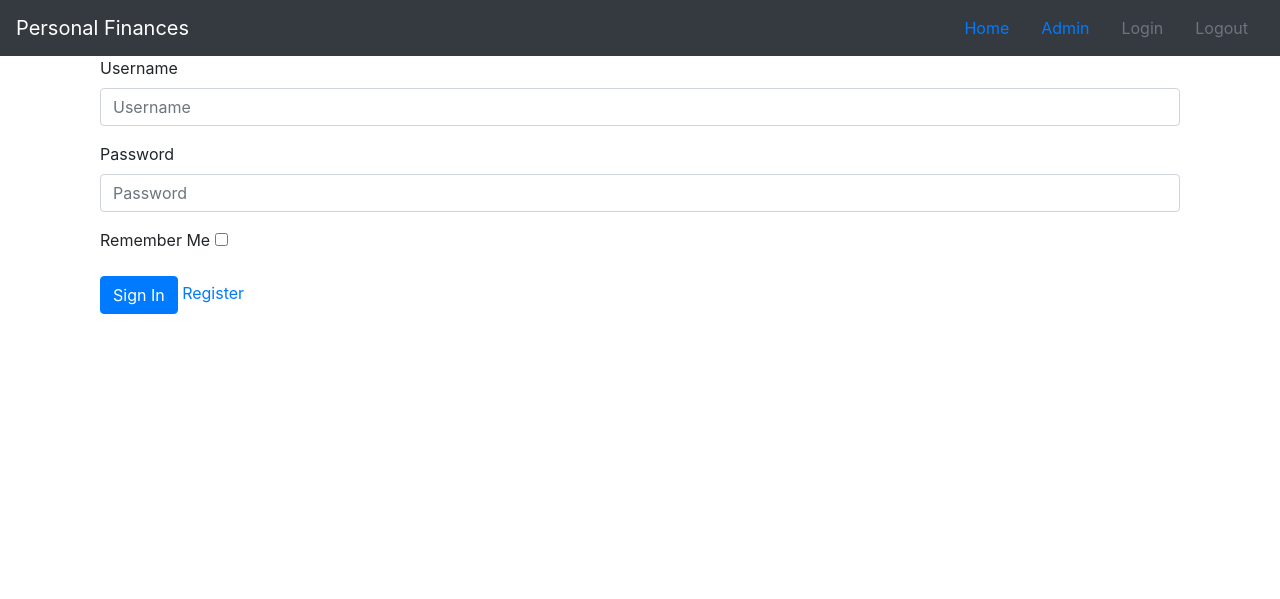
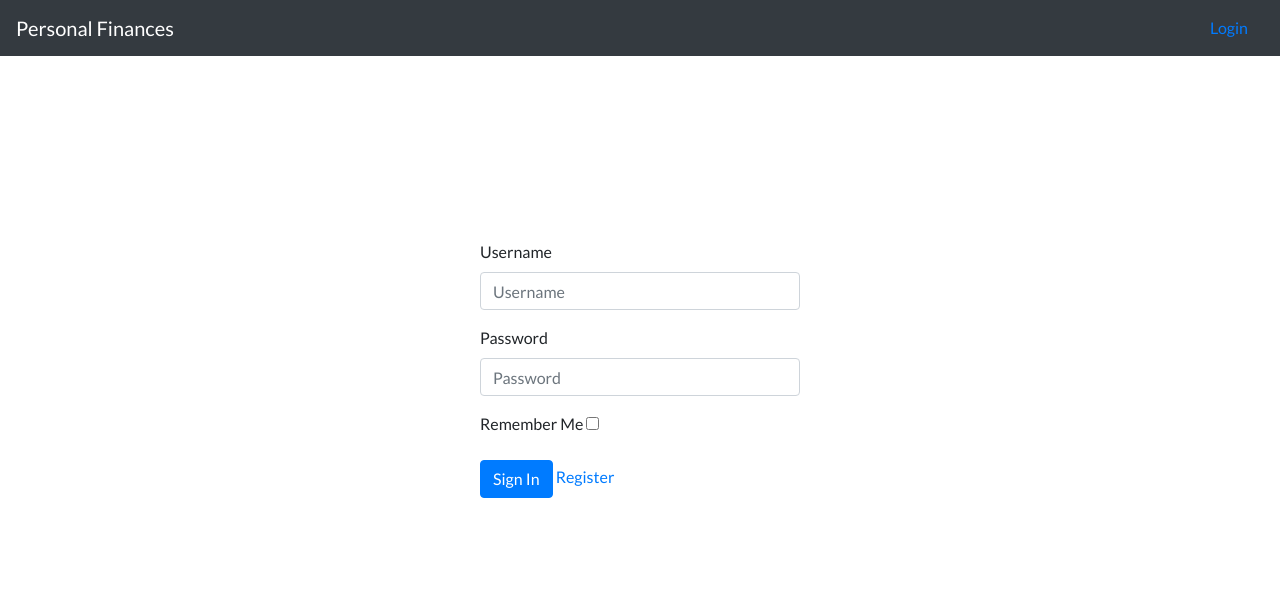
Before and after one commit to flamarion/pfv2, a Flask app: a page that uses pfv2/templates/login.html in a window 1280 px wide. Shown: the top 599 px of the page. Run offline with Flask 2, Linux system fonts and the light colour scheme; some libraries are stand-ins or nearby versions.

Commit message:
Login feature working

```diff
--- a/pfv2/auth.py
+++ b/pfv2/auth.py
@@ -10,32 +10,35 @@ auth = Blueprint('auth', __name__)
 
 @auth.route('/login', methods=['GET', 'POST'])
 def login():
+
     if current_user.is_authenticated:
-        print('Authenticado')
         return redirect(url_for('main.index'))
+
     form = LoginForm()
-    if form.validate_on_submit():
+
+    if request.method == 'POST':
+
         user = User.query.filter_by(username=form.username.data).first()
+
         if user is None or not user.check_password(form.password.data):
-            print('Não achou no banco')
-            flash('Invalid username or password')
+            flash('Invalid username or password','danger')
             return redirect(url_for('auth.login'))
+
         login_user(user, remember=form.remember_me.data)
-        print("Achou no banco, vamo ver os dados", form.username.data)
         next_page = request.args.get('next')
-        print('Next page', next)
+
         if not next_page or url_parse(next_page).netloc != '':
-            print('Sem next page, vai pro index')
-            next_page = url_for('main.index')
-        print('Tem next page, vai pra lá')
-        return redirect(url_for(next_page))
-    print('Por algum caralho voltou pra pagina de login')
+            next_page = url_for('main.frontpage')
+
+        return redirect(next_page)
+
     return render_template('login.html', form=form)
 
 @auth.route('/logout')
 def logout():
     logout_user()
     return redirect(url_for('main.index'))
+
 
 @auth.route('/register', methods=['GET', 'POST'])
 def register():
@@ -47,6 +50,6 @@ def register():
         user.set_password(form.password.data)
         db.session.add(user)
         db.session.commit()
-        flash('Congratulations, you are now a registered user!')
+        flash('Congratulations, you are now a registered user!', 'success')
         return redirect(url_for('auth.login'))
     return render_template('register.html', form=form)
--- a/pfv2/main.py
+++ b/pfv2/main.py
@@ -1,6 +1,5 @@
 from flask import Blueprint, render_template, request
 from flask_login import login_required
-#from pfv2 import login
 
 main = Blueprint('main', __name__)
 
--- a/pfv2/static/css/style.css
+++ b/pfv2/static/css/style.css
@@ -1,3 +1,17 @@
 body {
     font-family: 'Lato', sans-serif;
 }
+
+.absolute-center {
+    margin: auto;
+    position: absolute;
+    top: 0; left: 0; bottom: 0; right: 0;
+}
+
+.absolute-center.is-responsive {
+    width: 50%;
+    height: 50%;
+    min-width: 200px;
+    max-width: 400px;
+    padding: 40px;
+}
--- a/pfv2/templates/accounts.html
+++ b/pfv2/templates/accounts.html
@@ -3,9 +3,9 @@
 {% block title %}Accounts{% endblock %}
 
 {% block adm_menu %}
-<a class="btn btn-primary btn-sm" href="{{ url_for('admin.adm_interface')}}" id="home">Admin Home</a>
-<a class="btn btn-primary btn-sm" href="{{ url_for('admin.adm_accounts', op='add') }}" role="butt on" id="addacct">Add Account</a>
-<a class="btn btn-primary btn-sm" href="{{ url_for('admin.adm_accounts', op='addtype') }}" id="addaccttype">Add Account Type</a>
+<a class="btn" href="{{ url_for('admin.adm_interface')}}" id="home">Admin Home</a>
+<a class="btn" href="{{ url_for('admin.adm_accounts', op='add') }}" role="butt on" id="addacct">Add Account</a>
+<a class="btn" href="{{ url_for('admin.adm_accounts', op='addtype') }}" id="addaccttype">Add Account Type</a>
 
 {% with messages = get_flashed_messages(with_categories=true) %}
     {% if messages %}
--- a/pfv2/templates/add_account.html
+++ b/pfv2/templates/add_account.html
@@ -3,8 +3,8 @@
 {% block title %}Add Accounts{% endblock %}
 
 {% block adm_menu %}
-<a class="btn btn-primary btn-sm" href="{{ url_for('admin.adm_accounts')}}" role="button" id="home">Admin Accounts</a>
-<a class="btn btn-primary btn-sm" href="{{ url_for('admin.adm_accounts', op='addtype') }}" role="button" id="addaccttype">Add Account Type</a>
+<a class="btn" href="{{ url_for('admin.adm_accounts')}}" role="button" id="home">Admin Accounts</a>
+<a class="btn" href="{{ url_for('admin.adm_accounts', op='addtype') }}" role="button" id="addaccttype">Add Account Type</a>
 {% endblock %}
 
 {% block adm_content_col1 %}
--- a/pfv2/templates/add_account_type.html
+++ b/pfv2/templates/add_account_type.html
@@ -3,8 +3,8 @@
 {% block title %}Add Account Type{% endblock %}
 
 {% block adm_menu %}
-<a class="btn btn-primary btn-sm" href="{{ url_for('admin.adm_accounts')}}" role="button" id="home">Admin Accounts</a>
-<a class="btn btn-primary btn-sm" href="{{ url_for('admin.adm_accounts', op='add') }}" role="butt on" id="addacct">Add Account</a>
+<a class="btn" href="{{ url_for('admin.adm_accounts')}}" role="button" id="home">Admin Accounts</a>
+<a class="btn" href="{{ url_for('admin.adm_accounts', op='add') }}" role="butt on" id="addacct">Add Account</a>
 {% endblock %}
 
 {% block adm_content_col1 %}
--- a/pfv2/templates/admin.html
+++ b/pfv2/templates/admin.html
@@ -13,7 +13,7 @@
     <div class="row">
         <div class="col" style="text-align:center">
             {% block adm_menu %}
-             <a class="btn btn-primary btn-sm" href="{{ url_for('views.index')}}" role="button" id="home">Home</a>
+             <a class="btn" href="{{ url_for('main.frontpage')}}" role="button" id="home">Home</a>
             {% endblock %}
         </div>
     </div>
--- a/pfv2/templates/index.html
+++ b/pfv2/templates/index.html
@@ -3,17 +3,17 @@
 {% block title %}Index{% endblock %}
 
 {% block body %}
-<div class="container">
-    {{ current_user.is_anonymous }}
+<div class="container absolute-center is-responsive">
     {% if current_user.is_anonymous %}
     <div>
         <a href="{{ url_for('auth.login') }}" class="btn btn-primary">Login</a>
     </div>
     {% else %}
     <div>
-        <a href="{{ url_for('main.index') }}" class="btn btn-primary">Main Page</a>
+        <a href="{{ url_for('main.frontpage') }}" class="btn btn-primary">Personal Finances</a>
         <a href="{{ url_for('auth.logout') }}" class="btn btn-primary">Logout</a>
     </div>
     {% endif %}
 </div>
+
 {% endblock %}
--- a/pfv2/templates/login.html
+++ b/pfv2/templates/login.html
@@ -4,11 +4,23 @@
 
 {% block body %}
 <div class="container">
-    <div class="container">
+    <div class="absolute-center is-responsive">
+        {% with messages = get_flashed_messages(with_categories=true) %}
+            {% if messages %}
+                {% for category, message in messages %}
+                    <div class="alert alert-{{ category }} alert-dismissible fade show" role="alert">
+                        {{ message }}
+                        <button type="button" class="close" data-dismiss="alert" aria-label="Close">
+                            <span aria-hidden="true">&times;</span>
+                        </button>
+                    </div>
+                {% endfor %}
+            {% endif %}
+        {% endwith %}
         <form method="POST" action="{{ url_for('auth.login') }}">
             <div class="form-group">
-                {{form.username.label}}
-                {{form.username}}
+                {{ form.username.label }}
+                {{ form.username }}
             </div>
             <div class="form-group">
                 {{ form.password.label }}
@@ -22,14 +34,5 @@
         </form>
     </div>
 </div>
-{% with messages = get_flashed_messages() %}
-    {% if messages %}
-    <ul>
-        {% for message in messages %}
-            <li>{{ message }}</li>
-            {% endfor %}
-    </ul>
-    {% endif %}
-{% endwith %}
 
 {% endblock %}
--- a/pfv2/templates/register.html
+++ b/pfv2/templates/register.html
@@ -3,7 +3,7 @@
 {% block title %}Register{% endblock %}
 
 {% block body %}
-<div class="container">
+<div class="container absolute-center is-responsive">
     <form action="" method="post">
         {{ form.hidden_tag() }}
         <div class="form-group">
--- a/pfv2/templates/template.html
+++ b/pfv2/templates/template.html
@@ -5,18 +5,23 @@
   <title>Personal Finances - {% block title %} {% endblock %}</title>
   <meta charset="utf-8">
   <meta name="viewport" content="width=device-width, initial-scale=1">
+
+  <link rel="preconnect" href="https://fonts.gstatic.com">
+  <link rel="stylesheet" href="https://cdn.datatables.net/1.10.22/css/dataTables.bootstrap4.min.css">
+  <link rel="stylesheet" href="https://fonts.googleapis.com/css2?family=Lato&display=swap">
+  <link rel="stylesheet" href="https://cdn.jsdelivr.net/npm/bootstrap@4.5.3/dist/css/bootstrap.min.css"
+    integrity="sha384-TX8t27EcRE3e/ihU7zmQxVncDAy5uIKz4rEkgIXeMed4M0jlfIDPvg6uqKI2xXr2" crossorigin="anonymous">
+  <link rel="stylesheet" href="{{ url_for('static', filename='css/style.css') }}">
+  <script src="https://code.jquery.com/jquery-3.5.1.slim.min.js"
+    integrity="sha384-DfXdz2htPH0lsSSs5nCTpuj/zy4C+OGpamoFVy38MVBnE+IbbVYUew+OrCXaRkfj"
+    crossorigin="anonymous"></script>
+  <script src="https://cdn.jsdelivr.net/npm/bootstrap@4.5.3/dist/js/bootstrap.bundle.min.js"
+    integrity="sha384-ho+j7jyWK8fNQe+A12Hb8AhRq26LrZ/JpcUGGOn+Y7RsweNrtN/tE3MoK7ZeZDyx"
+    crossorigin="anonymous"></script>
   <script src="https://kit.fontawesome.com/2e6093f8b7.js" crossorigin="anonymous"></script>
-  <!-- DataTables CSS -->
-  <link href="https://cdn.datatables.net/1.10.22/css/dataTables.bootstrap4.min.css" rel="stylesheet">
-  <link href="https://fonts.googleapis.com/css2?family=Lato&display=swap" rel="stylesheet">
-  <link rel="stylesheet" type="text/css" href="{{ url_for('static', filename='css/style.css') }}">
-  <link rel="stylesheet" href="https://cdn.jsdelivr.net/npm/bootstrap@4.5.3/dist/css/bootstrap.min.css" integrity="sha384-TX8t27EcRE3e/ihU7zmQxVncDAy5uIKz4rEkgIXeMed4M0jlfIDPvg6uqKI2xXr2" crossorigin="anonymous">
-  <script src="https://code.jquery.com/jquery-3.5.1.slim.min.js" integrity="sha384-DfXdz2htPH0lsSSs5nCTpuj/zy4C+OGpamoFVy38MVBnE+IbbVYUew+OrCXaRkfj" crossorigin="anonymous"></script>
-  <script src="https://cdn.jsdelivr.net/npm/bootstrap@4.5.3/dist/js/bootstrap.bundle.min.js" integrity="sha384-ho+j7jyWK8fNQe+A12Hb8AhRq26LrZ/JpcUGGOn+Y7RsweNrtN/tE3MoK7ZeZDyx" crossorigin="anonymous"></script>
-  <link rel="preconnect" href="https://fonts.gstatic.com">
-  <!-- DataTables JS -->
   <script src="https://cdn.datatables.net/1.10.22/js/jquery.dataTables.min.js" crossorigin="anonymous"></script>
   <script src="https://cdn.datatables.net/1.10.22/js/dataTables.bootstrap4.min.js" crossorigin="anonymous"></script>
+
   <!-- <script src="https://cdnjs.cloudflare.com/ajax/libs/Chart.js/2.9.4/Chart.min.js"></script> -->
 </head>
 
@@ -24,23 +29,25 @@
   <nav class="navbar navbar-dark bg-dark">
     <a class="navbar-brand" href="{{ url_for('main.index') }}">Personal Finances</a>
     <ul class="nav justify-content-end">
+      {% if not current_user.is_anonymous %}
       <li class="nav-item">
-        <a class="nav-link" href="{{ url_for('main.index') }}">Home</a>
+        <a class="nav-link" href="{{ url_for('main.frontpage') }}">Front Page</a>
       </li>
       <li class="nav-item">
         <a class="nav-link" href="{{ url_for('admin.adm_interface') }}">Admin</a>
       </li>
+      {% endif %}
       <li class="nav-item">
-        <a class="nav-link disabled" href="#">Login</a>
+        <a class="nav-link" href="{{ url_for('auth.login') }}">Login</a>
       </li>
+      {% if not current_user.is_anonymous %}
       <li class="nav-item">
-        <a class="nav-link disabled" href="#">Logout</a>
+        <a class="nav-link" href="{{ url_for('auth.logout') }}">Logout</a>
       </li>
+      {% endif %}
     </ul>
   </nav>
-  <div>
 
-  </div>
   {% block body %} {% endblock %}
 </body>
 
```
